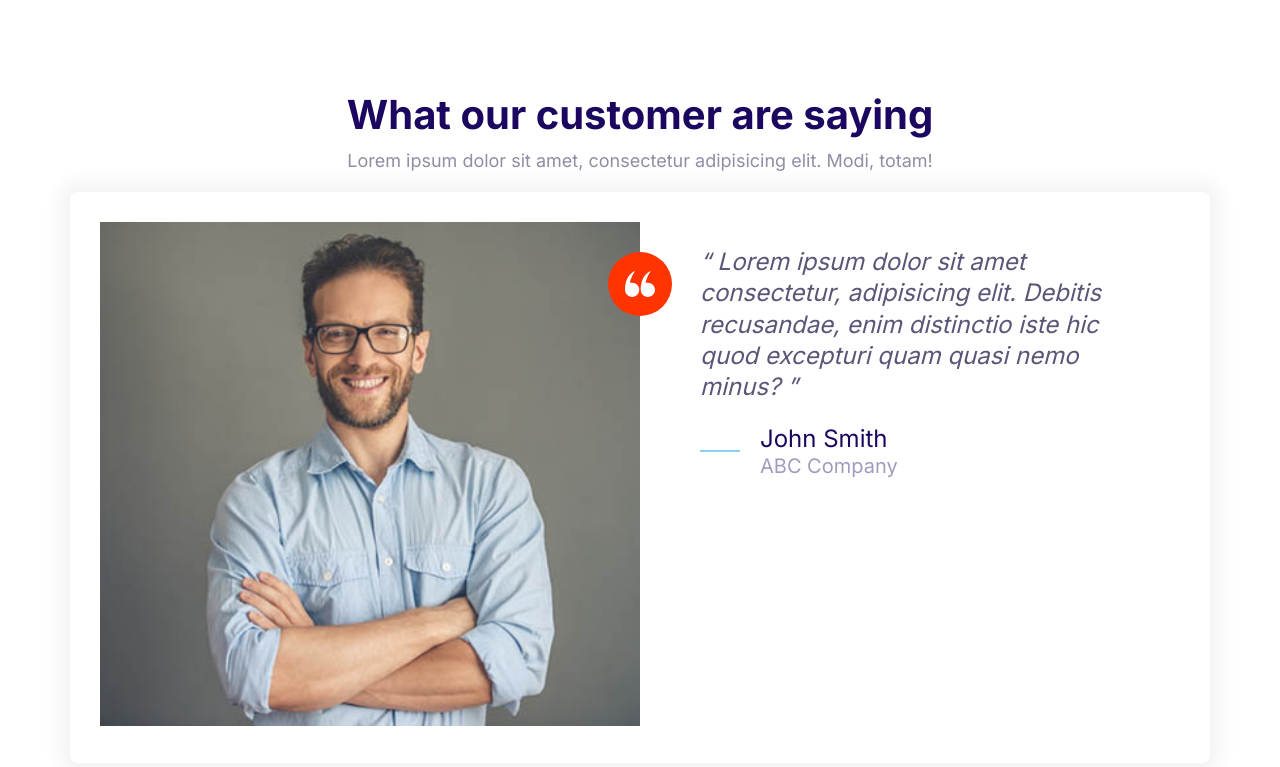
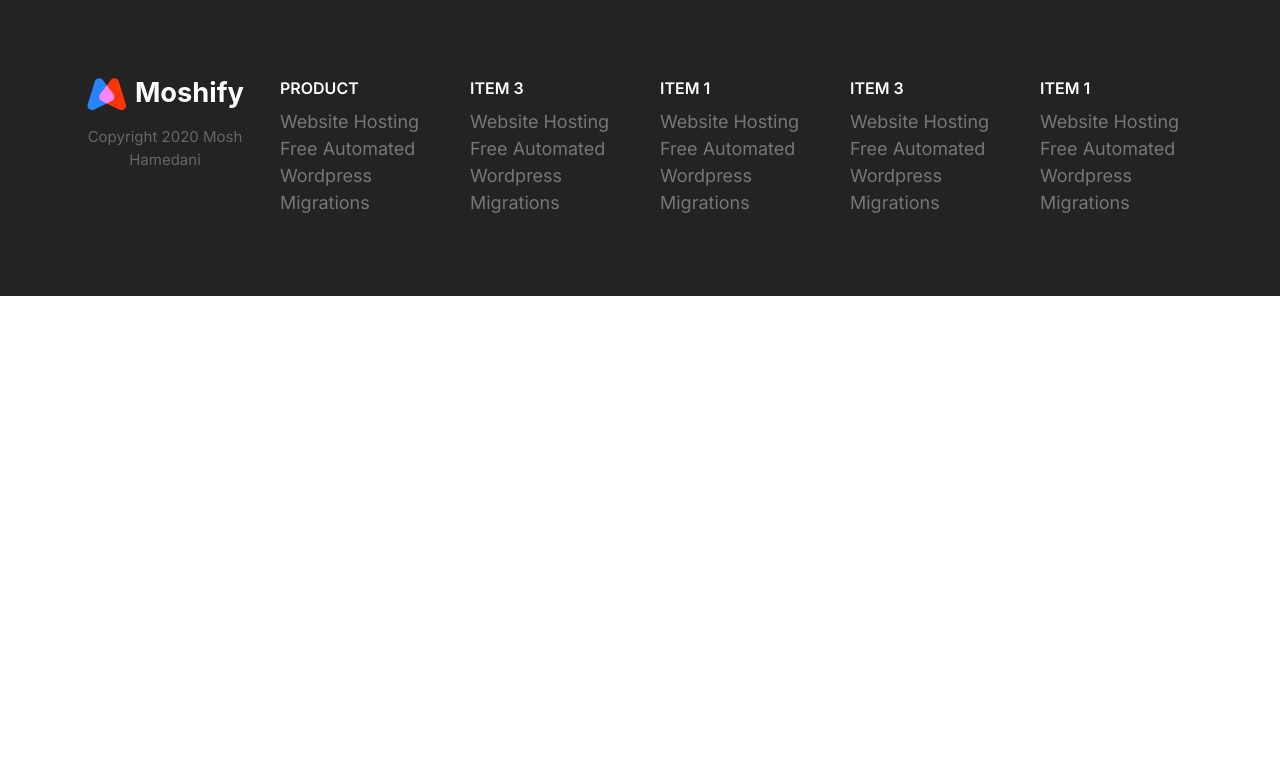
Before and after one commit to MohamedShehadeh/Firstproject, a plain HTML site: page index.html in a window 1280 px wide. Drawn offline with Linux system fonts and the light colour scheme; a web font is replaced by a local one.

Commit message:
Build the footer for the component

```diff
--- a/css/style.css
+++ b/css/style.css
@@ -1604,3 +1604,63 @@ a {
 .showcase-content{
   text-align: left;
 }
+/* Footer */
+.footer{
+  background: #232323;
+}
+.footer a{
+  color: #777;
+  transition: color 0.3s;
+}
+.footer a:hover{
+  color: #fff;
+}
+.footer__section{
+  padding: 2rem;
+  border-bottom: 1px solid #393939;
+}
+.footer__section .list{
+  margin: 0%;
+}
+.footer__heading{
+  text-transform: uppercase;
+  font-weight: 600;
+}
+.footer__brand{
+  margin-top: 5rem;
+  text-align: center;
+}
+.footer__copyright{
+  font-size: 2.1rem;
+  color: #fff;
+  opacity: 0.3;
+}
+@media screen and (min-width:768px){
+  .footer__sections{
+    grid-template-columns: repeat(auto-fit, minmax(10rem, 1fr));
+  }
+  .footer .collapsible__wordpress{
+    display: none;
+  }
+  .footer .collapsible__content{
+    opacity: 1;
+    max-height: 100%;
+  }
+  .footer__brand{
+    order: -1;
+    margin-top: 1rem;
+  }
+  .footer__copyright{
+    font-size: 1.5rem ;
+  }
+  .footer__section{
+    border: 0;
+  }
+  .footer__heading{
+    font-size: 1.6rem;
+  }
+  .footer__brand img{
+    width: 100%;
+    max-width: 230px;
+  }
+}
--- a/index.html
+++ b/index.html
@@ -16,53 +16,89 @@
   </head>
 </html>
 <body>
-  <section class="block">
-    <header class="block__header">
-      <h2>What our customer are saying</h2>
-      <p>
-        Lorem ipsum dolor sit amet, consectetur adipisicing elit. Modi, totam!
-      </p>
+  <footer class="block block--dark footer">
+    <div class="container grid footer__sections">
+      <section class="collapsible collapsible--expanded footer__section">
+        <header class="collapsible__header">
+          <h2 class="collapsible__heading footer__heading">Product</h2>
+          <svg class="icon icon--primary collapsible__wordpress">
+            <use xlink:href="images/sprite.svg#wordpress"></use>
+          </svg>
         </header>
-    <div class="container">
-      <div class="card testimonial">
-        <div class="grid grid--1x2">
-          <div class="testimonial__image-container">
-            <img
-              class="testimonial-image"
-              src="../images/testimonial.jpg"
-              alt="A happy smiling customer"
-            />
-            <span
-              class="icon-container icon-inside-image icon-container--accent"
-            >
-              <svg class="icon icon--white icon--small">
-                <use xlink:href="images/sprite.svg#quotes"></use>
+        <div class="collapsible__content">
+          <ul class="list">
+            <li><a href="#">Website Hosting</a></li>
+            <li><a href="#">Free Automated Wordpress</a></li>
+            <li><a href="#">Migrations</a></li>
+          </ul>
+        </div>
+      </section>
+      <section class="collapsible footer__section">
+        <header class="collapsible__header">
+          <h2 class="collapsible__heading footer__heading">Item 3</h2>
+          <svg class="icon icon--primary collapsible__wordpress">
+            <use xlink:href="images/sprite.svg#wordpress"></use>
           </svg>
-            </span>
+        </header>
+        <div class="collapsible__content">
+          <ul class="list">
+            <li><a href="#">Website Hosting</a></li>
+            <li><a href="#">Free Automated Wordpress</a></li>
+            <li><a href="#">Migrations</a></li>
+          </ul>
         </div>
-          <blockquote class="quote">
-            <p class="quote__text">
-              Lorem ipsum dolor sit amet consectetur, adipisicing elit. Debitis
-              recusandae, enim distinctio iste hic quod excepturi quam quasi
-              nemo minus?
-            </p>
-            <footer>
-              <div class="media">
-                <div class="media__image">
-                  <svg class="icon icon--primary quote__line">
-                    <use xlink:href="images/sprite.svg#line"></use>
+      </section>
+      <section class="collapsible footer__section">
+        <header class="collapsible__header">
+          <h2 class="collapsible__heading footer__heading">Item 1</h2>
+          <svg class="icon icon--primary collapsible__wordpress">
+            <use xlink:href="images/sprite.svg#wordpress"></use>
           </svg>
+        </header>
+        <div class="collapsible__content">
+          <ul class="list">
+            <li><a href="#">Website Hosting</a></li>
+            <li><a href="#">Free Automated Wordpress</a></li>
+            <li><a href="#">Migrations</a></li>
+          </ul>
         </div>
-                <div class="media__body">
-                  <h3 class="media__title quote__author">John Smith</h3>
-                  <p class="quote__organization">ABC Company</p>
+      </section>
+      <section class="collapsible footer__section">
+        <header class="collapsible__header">
+          <h2 class="collapsible__heading footer__heading">Item 3</h2>
+          <svg class="icon icon--primary collapsible__wordpress">
+            <use xlink:href="images/sprite.svg#wordpress"></use>
+          </svg>
+        </header>
+        <div class="collapsible__content">
+          <ul class="list">
+            <li><a href="#">Website Hosting</a></li>
+            <li><a href="#">Free Automated Wordpress</a></li>
+            <li><a href="#">Migrations</a></li>
+          </ul>
         </div>
+      </section>
+      <section class="collapsible footer__section">
+        <header class="collapsible__header">
+          <h2 class="collapsible__heading footer__heading">Item 1</h2>
+          <svg class="icon icon--primary collapsible__wordpress">
+            <use xlink:href="images/sprite.svg#wordpress"></use>
+          </svg>
+        </header>
+        <div class="collapsible__content">
+          <ul class="list">
+            <li><a href="#">Website Hosting</a></li>
+            <li><a href="#">Free Automated Wordpress</a></li>
+            <li><a href="#">Migrations</a></li>
+          </ul>
+        </div>
+      </section>
+      <section class="footer__brand">
+        <img src="images/logo.svg" />
+        <p class="footer__copyright">Copyright 2020 Mosh Hamedani</p>
+      </section>
+      <script src="js/main.js"></script>
     </div>
   </footer>
-          </blockquote>
-        </div>
-      </div>
-    </div>
-  </section>
   <script src="js/main.js"></script>
 </body>
```
Also changed, not shown: Components/testimonial-block.html (added, +46 -0 lines). Lines whose indentation alone changed are shown as unchanged.
